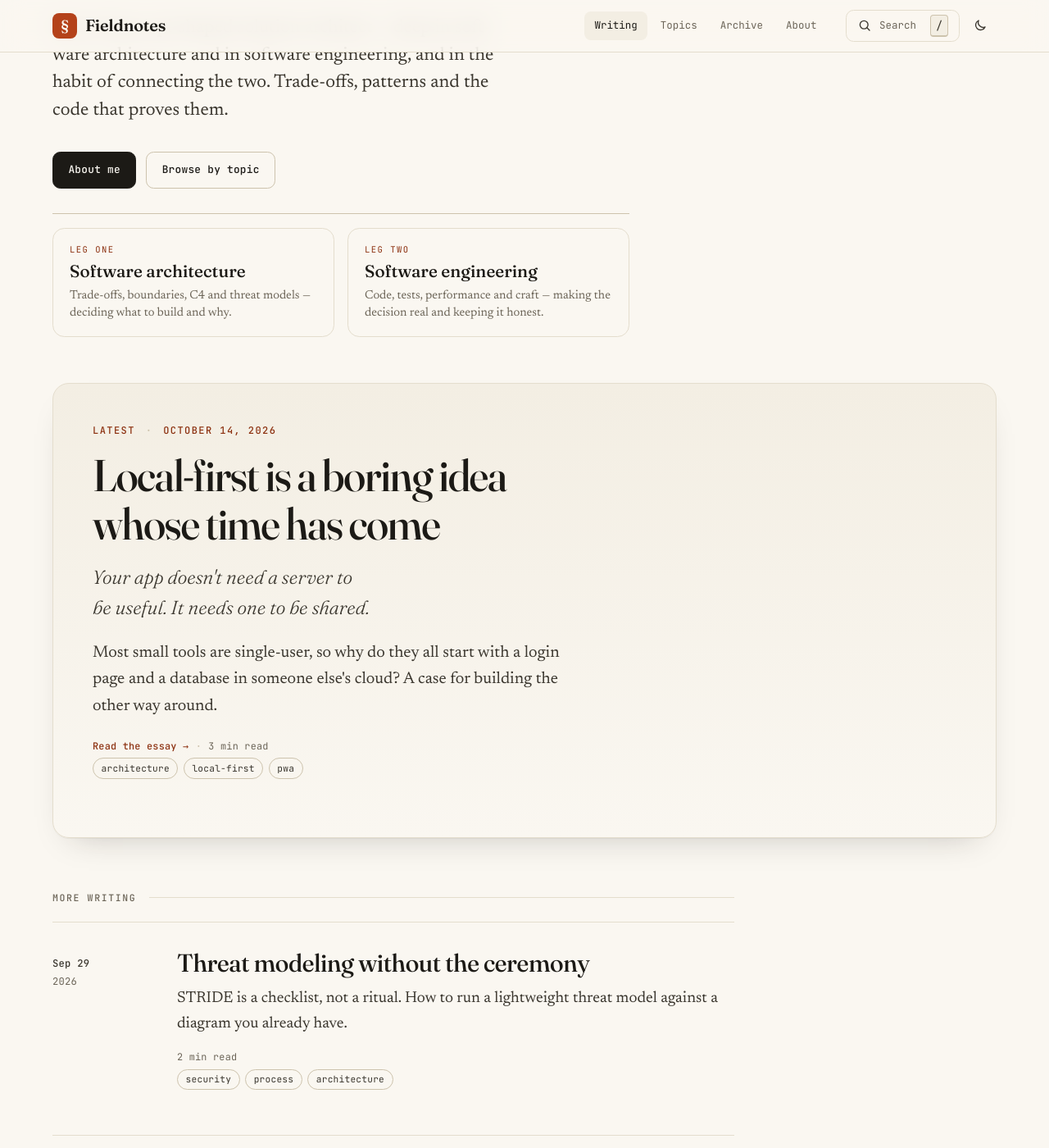
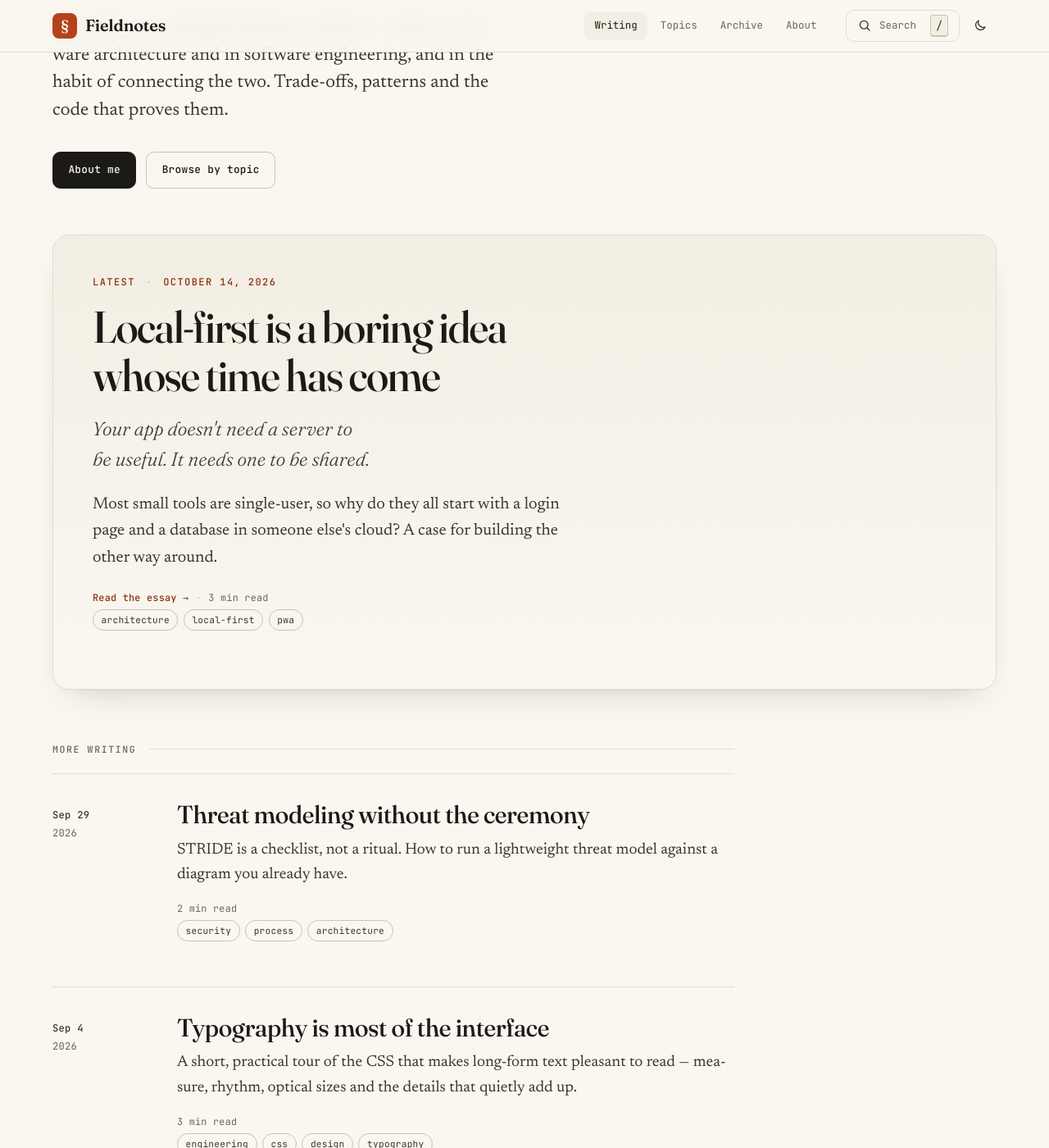
Before and after one commit to niranjanrath/fieldnotes, a Jekyll site: the page built from index.html, in a window 1280 px wide and 1400 px high, scrolled down 404 px. Shown: the whole window at 82% size. Built offline with Jekyll 4.4.1, drawn with Linux system fonts in a browser that asks for light colours; the list of posts is cut into pages by our own code.

Commit message:
updated commit

```diff
--- a/assets/css/main.css
+++ b/assets/css/main.css
@@ -269,15 +269,6 @@ body:not(.layout-post) .progress { display: none; }
   font-size: clamp(1.15rem, 1rem + .6vw, 1.4rem); line-height: 1.5; text-wrap: pretty;
 }
 .hero-actions { display: flex; flex-wrap: wrap; gap: .75rem; margin: 2rem 0 0; }
-
-.legs { display: grid; grid-template-columns: 1fr 1fr; gap: 1rem; margin-top: 3rem; max-width: 44rem; position: relative; }
-.legs::before { content: ""; position: absolute; left: 0; right: 0; top: -1.1rem; height: 1px; background: var(--rule-strong); }
-.leg { display: flex; flex-direction: column; gap: .35rem; padding: 1.1rem 1.25rem; border: 1px solid var(--rule); border-radius: .9rem; text-decoration: none; transition: border-color .15s, background-color .15s, transform .15s; }
-.leg:hover { border-color: var(--accent); background: var(--accent-soft); transform: translateY(-2px); }
-.leg-label { font-family: var(--mono); font-size: .66rem; text-transform: uppercase; letter-spacing: .14em; color: var(--accent-ink); }
-.leg-title { font-family: var(--display); font-weight: 500; font-size: 1.3rem; line-height: 1.2; }
-.leg-text { font-size: .92rem; color: var(--muted); line-height: 1.45; }
-@media (max-width: 560px) { .legs { grid-template-columns: 1fr; } }
 
 /* ---------- Home: lead + rows ------------------------------------------- */
 .home { padding-bottom: 4rem; }
--- a/index.html
+++ b/index.html
@@ -11,18 +11,6 @@ title: Writing
     <a class="btn" href="{{ '/about/' | relative_url }}">About me</a>
     <a class="btn btn-ghost" href="{{ '/tags/' | relative_url }}">Browse by topic</a>
   </p>
-  <div class="legs" aria-label="Two areas of depth">
-    <a class="leg" href="{{ '/tags/' | relative_url }}#architecture">
-      <span class="leg-label">Leg one</span>
-      <span class="leg-title">Software architecture</span>
-      <span class="leg-text">Trade-offs, boundaries, C4 and threat models — deciding what to build and why.</span>
-    </a>
-    <a class="leg" href="{{ '/tags/' | relative_url }}#engineering">
-      <span class="leg-label">Leg two</span>
-      <span class="leg-title">Software engineering</span>
-      <span class="leg-text">Code, tests, performance and craft — making the decision real and keeping it honest.</span>
-    </a>
-  </div>
 </section>
 {%- endif %}
 
```
